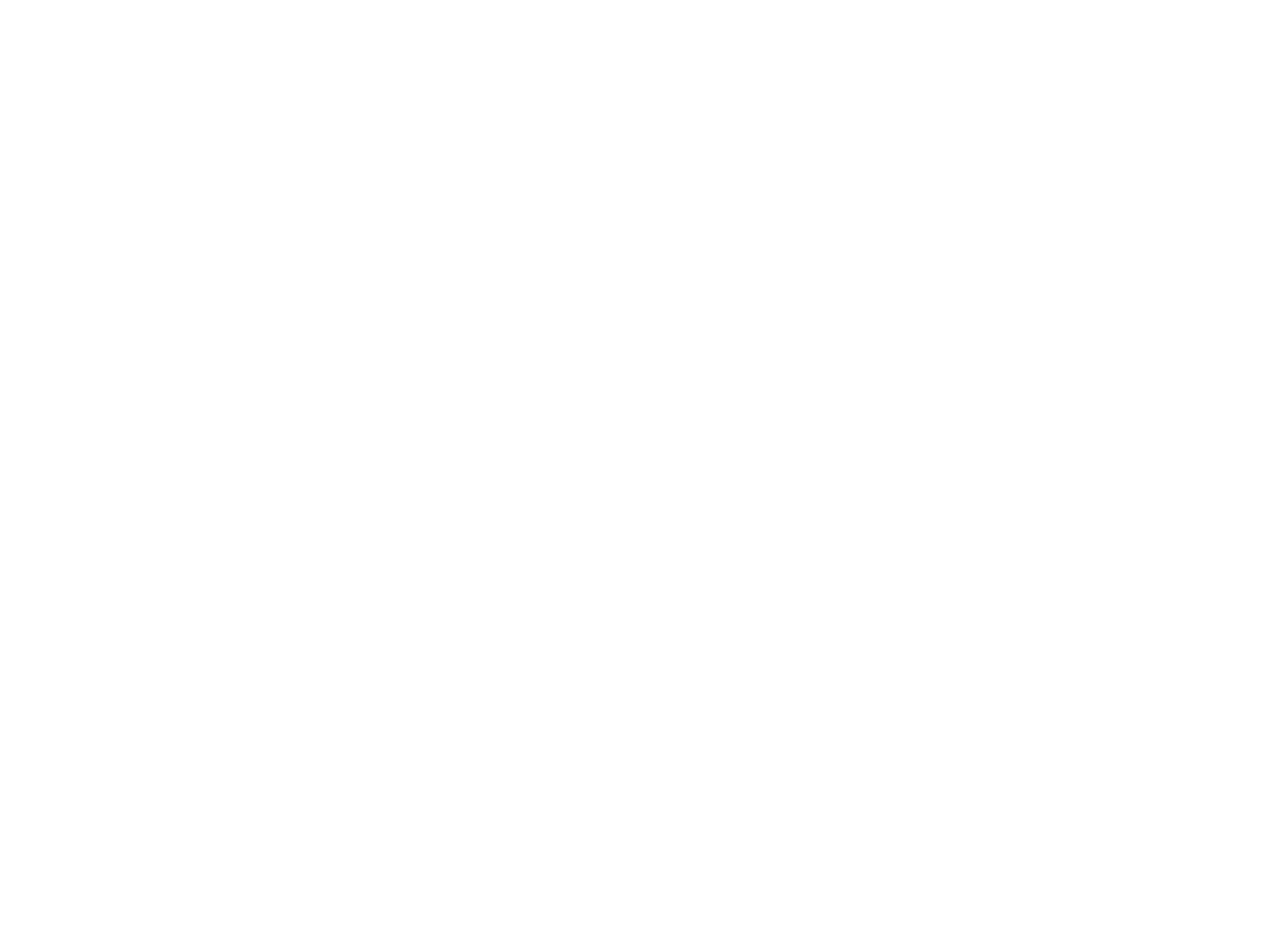
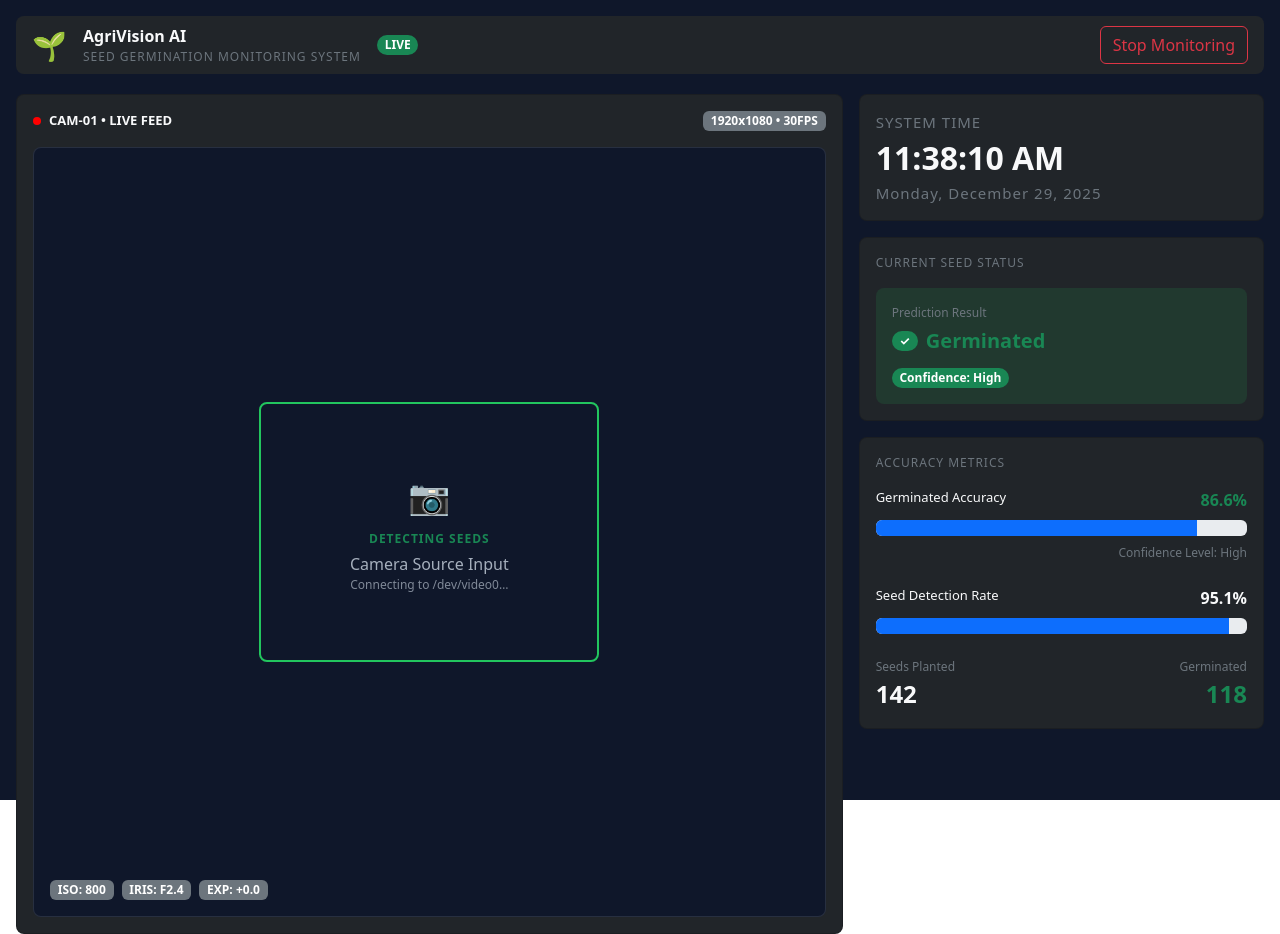
Before and after one commit to Karl-Gio/CPE10_Thesis, a React (Vite) app in the folder frontend/: page /AgriDashboard in a window 1280 px wide. Before the commit this address had no page. Before the commit the page ends 800 px from the top, so only its background shows below. Built offline with nearby package versions, Linux system fonts and the light colour scheme.

Commit message:
feat: add AgriVision dashboard with live feed, accuracy metrics, and seed status components

```diff
--- a/frontend/src/App.jsx
+++ b/frontend/src/App.jsx
@@ -1,12 +1,14 @@
 import { Routes, Route } from 'react-router-dom'
-import Page from './component/controled_environment_portal/Page'
+import Page from './component/Controled_Environment_Portal/Page'
 import Login from './component/User/Login'
 import Register from './component/User/Register'
+import AgriVisionDashboard from './component/AgriVision/AgriVisionDashboard'
 
 function App() {
   return (
       <Routes>
         <Route path="/dashboard" element={<Page />} />
+        <Route path="/AgriDashboard" element={<AgriVisionDashboard />} />
         <Route path="/register" element={<Register />} />
         <Route path="/" element={<Login />} />
       </Routes>
--- /dev/null
+++ b/frontend/src/component/AgriVision/AgriVisionDashboard.jsx
@@ -0,0 +1,34 @@
+import Container from "react-bootstrap/Container";
+import Row from "react-bootstrap/Row";
+import Col from "react-bootstrap/Col";
+import DashboardHeader from "./DashboardHeader";
+import LiveFeedSection from "./LiveFeedSection";
+import InfoSidebar from "./InfoSidebar";
+
+export default function AgriVisionDashboard() {
+  const mockData = {
+    seedStatus: "Germinated",
+    germinatedAccuracy: 86.6,
+    detectionRate: 95.1,
+    seedsPlanted: 142,
+    germinatedCount: 118,
+    confidence: "High",
+    camera: { name: "CAM-01", res: "1920x1080", fps: "30FPS" },
+  };
+
+  return (
+    <Container fluid className="p-3 vh-100" style={{background: "#0f172a"}}>
+      <DashboardHeader />
+
+      <Row className="g-3 mt-1">
+        <Col lg={8}>
+          <LiveFeedSection camera={mockData.camera} />
+        </Col>
+
+        <Col lg={4}>
+          <InfoSidebar data={mockData} />
+        </Col>
+      </Row>
+    </Container>
+  );
+}
--- /dev/null
+++ b/frontend/src/component/AgriVision/Card/AccuracyMetricsCard.jsx
@@ -0,0 +1,59 @@
+import Card from "react-bootstrap/Card";
+import ProgressBar from "react-bootstrap/ProgressBar";
+
+export default function AccuracyMetricsCard({
+  germinatedAccuracy,
+  detectionRate,
+  seedsPlanted,
+  germinatedCount,
+  confidence,
+}) {
+  return (
+    <Card bg="dark" text="light" className="rounded-3">
+      <Card.Body>
+        <div className="text-secondary" style={{ fontSize: 12, letterSpacing: 1 }}>
+          ACCURACY METRICS
+        </div>
+
+        <div className="mt-3">
+          <div className="d-flex justify-content-between">
+            <span style={{ fontSize: 13 }}>Germinated Accuracy</span>
+            <span className="text-success fw-semibold">{germinatedAccuracy.toFixed(1)}%</span>
+          </div>
+          <ProgressBar now={germinatedAccuracy} className="mt-2" />
+          <div className="text-secondary mt-2 text-end" style={{ fontSize: 12 }}>
+            Confidence Level: {confidence}
+          </div>
+        </div>
+
+        <div className="mt-4">
+          <div className="d-flex justify-content-between">
+            <span style={{ fontSize: 13 }}>Seed Detection Rate</span>
+            <span className="fw-semibold">{detectionRate.toFixed(1)}%</span>
+          </div>
+          <ProgressBar now={detectionRate} className="mt-2" />
+        </div>
+
+        <div className="mt-4 d-flex justify-content-between">
+          <div>
+            <div className="text-secondary" style={{ fontSize: 12 }}>
+              Seeds Planted
+            </div>
+            <div className="fw-bold" style={{ fontSize: 24 }}>
+              {seedsPlanted}
+            </div>
+          </div>
+
+          <div className="text-end">
+            <div className="text-secondary" style={{ fontSize: 12 }}>
+              Germinated
+            </div>
+            <div className="fw-bold text-success" style={{ fontSize: 24 }}>
+              {germinatedCount}
+            </div>
+          </div>
+        </div>
+      </Card.Body>
+    </Card>
+  );
+}
--- /dev/null
+++ b/frontend/src/component/AgriVision/Card/SeedStatusCard.jsx
@@ -0,0 +1,34 @@
+import Card from "react-bootstrap/Card";
+import Badge from "react-bootstrap/Badge";
+
+export default function SeedStatusCard({ seedStatus, confidence }) {
+  return (
+    <Card bg="dark" text="light" className="rounded-3">
+      <Card.Body>
+        <div className="text-secondary" style={{ fontSize: 12, letterSpacing: 1 }}>
+          CURRENT SEED STATUS
+        </div>
+
+        <div className="mt-3 p-3 rounded-3" style={{ background: "rgba(34,197,94,0.12)" }}>
+          <div className="text-secondary" style={{ fontSize: 12 }}>
+            Prediction Result
+          </div>
+          <div className="d-flex align-items-center gap-2 mt-1">
+            <Badge bg="success" pill>
+              ✓
+            </Badge>
+            <div className="fw-bold text-success" style={{ fontSize: 20 }}>
+              {seedStatus}
+            </div>
+          </div>
+
+          <div className="mt-2">
+            <Badge bg="success" pill>
+              Confidence: {confidence}
+            </Badge>
+          </div>
+        </div>
+      </Card.Body>
+    </Card>
+  );
+}
--- /dev/null
+++ b/frontend/src/component/AgriVision/Card/SystemTimeCard.jsx
@@ -0,0 +1,27 @@
+import { useEffect, useState } from "react";
+import Card from "react-bootstrap/Card";
+
+export default function SystemTimeCard() {
+  const [now, setNow] = useState(new Date());
+
+  useEffect(() => {
+    const id = setInterval(() => setNow(new Date()), 1000);
+    return () => clearInterval(id);
+  }, []);
+
+  return (
+    <Card bg="dark" text="light" className="rounded-3">
+      <Card.Body>
+        <div className="text-secondary" style={{ fontSize: 15, letterSpacing: 1 }}>
+          SYSTEM TIME
+        </div>
+        <div className="fw-bold" style={{ fontSize: 32 }}>
+          {now.toLocaleTimeString([], { hour: "2-digit", minute: "2-digit", second: "2-digit" })}
+        </div>
+        <div className="text-secondary" style={{ fontSize: 15, letterSpacing: 1 }}>
+          {now.toLocaleDateString(undefined, { weekday: "long", year: "numeric", month: "long", day: "numeric" })}
+        </div>
+      </Card.Body>
+    </Card>
+  );
+}
--- /dev/null
+++ b/frontend/src/component/AgriVision/DashboardHeader.jsx
@@ -0,0 +1,27 @@
+import Navbar from "react-bootstrap/Navbar";
+import Container from "react-bootstrap/Container";
+import Button from "react-bootstrap/Button";
+import Badge from "react-bootstrap/Badge";
+
+export default function DashboardHeader() {
+  return (
+    <Navbar bg="dark" variant="dark" className="rounded-3 px-3 py-2">
+      <Container fluid className="p-0 d-flex justify-content-between align-items-center">
+        <div className="d-flex align-items-center gap-3">
+          <div style={{ fontSize: 28 }}>🌱</div>
+          <div>
+            <div className="fw-bold text-light">AgriVision AI</div>
+            <div className="text-secondary" style={{ fontSize: 12, letterSpacing: 1 }}>
+              SEED GERMINATION MONITORING SYSTEM
+            </div>
+          </div>
+          <Badge bg="success" pill>
+            LIVE
+          </Badge>
+        </div>
+
+        <Button variant="outline-danger">Stop Monitoring</Button>
+      </Container>
+    </Navbar>
+  );
+}
--- /dev/null
+++ b/frontend/src/component/AgriVision/InfoSidebar.jsx
@@ -0,0 +1,19 @@
+import SystemTimeCard from "./Card/SystemTimeCard";
+import SeedStatusCard from "./Card/SeedStatusCard";
+import AccuracyMetricsCard from "./Card/AccuracyMetricsCard";
+
+export default function InfoSidebar({ data }) {
+  return (
+    <div className="d-flex flex-column gap-3">
+      <SystemTimeCard />
+      <SeedStatusCard seedStatus={data.seedStatus} confidence={data.confidence} />
+      <AccuracyMetricsCard
+        germinatedAccuracy={data.germinatedAccuracy}
+        detectionRate={data.detectionRate}
+        seedsPlanted={data.seedsPlanted}
+        germinatedCount={data.germinatedCount}
+        confidence={data.confidence}
+      />
+    </div>
+  );
+}
--- /dev/null
+++ b/frontend/src/component/AgriVision/LiveFeedSection.jsx
@@ -0,0 +1,68 @@
+import Card from "react-bootstrap/Card";
+import Badge from "react-bootstrap/Badge";
+
+export default function LiveFeedSection({ camera }) {
+  return (
+    <Card bg="dark" text="light" className="rounded-3">
+      <Card.Body>
+        <div className="d-flex justify-content-between align-items-center mb-3">
+          <div className="d-flex align-items-center gap-2">
+            <span
+              style={{
+                width: 8,
+                height: 8,
+                borderRadius: 999,
+                background: "red",
+                display: "inline-block",
+              }}
+            />
+            <div className="fw-semibold" style={{ fontSize: 13 }}>
+              {camera.name} • LIVE FEED
+            </div>
+          </div>
+
+          <Badge bg="secondary">
+            {camera.res} • {camera.fps}
+          </Badge>
+        </div>
+
+        {/* Feed area */}
+        <div
+          className="rounded-3 position-relative"
+          style={{
+            height: 770,
+            background: "#0f172a",
+            border: "1px solid rgba(255,255,255,0.1)",
+          }}
+        >
+          {/* Green detection box */}
+          <div
+            className="position-absolute top-50 start-50 translate-middle d-flex flex-column justify-content-center align-items-center text-center rounded-3"
+            style={{
+              width: 340,
+              height: 260,
+              border: "2px solid #22c55e",
+              color: "#cbd5e1",
+            }}
+          >
+            <div style={{ fontSize: 34 }}>📷</div>
+            <div className="mt-2 text-success fw-semibold" style={{ fontSize: 12, letterSpacing: 1 }}>
+              DETECTING SEEDS
+            </div>
+            <div className="mt-1" style={{ opacity: 0.8 }}>
+              Camera Source Input
+            </div>
+            <div style={{ opacity: 0.6, fontSize: 12 }}>Connecting to /dev/video0…</div>
+          </div>
+
+          {/* Bottom camera stats */}
+          <div className="position-absolute bottom-0 start-0 p-3 d-flex gap-2">
+            <Badge bg="secondary">ISO: 800</Badge>
+            <Badge bg="secondary">IRIS: F2.4</Badge>
+            <Badge bg="secondary">EXP: +0.0</Badge>
+          </div>
+        </div>
+      </Card.Body>
+    </Card>
+  );
+}
--- a/frontend/src/component/controled_environment_portal/DashboardComponents.jsx
+++ b/frontend/src/component/controled_environment_portal/DashboardComponents.jsx
@@ -9,7 +9,7 @@
 import ProgressBar from 'react-bootstrap/ProgressBar';
 import { useNavigate } from 'react-router-dom';
 import axios from 'axios';
-import React, { useState, useEffect } from 'react';
+import { useState, useEffect } from 'react';
 
 // --- COMPONENT 1: NAVBAR ---
 // Pass 'user' as a prop from your parent component (e.g., Dashboard or App)
```
